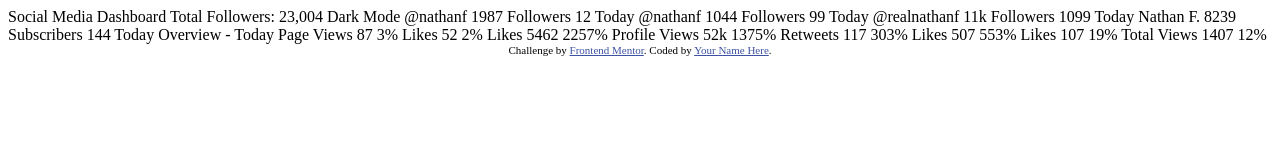
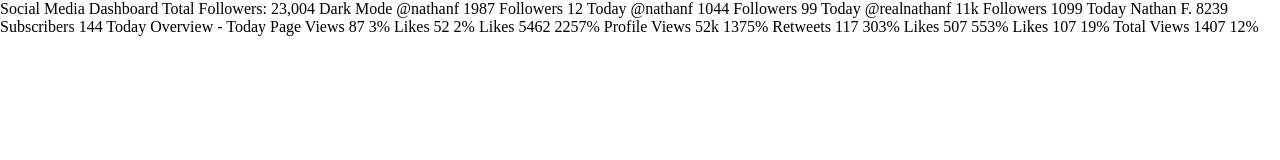
Before and after one commit to AbePlays/Frontend-Challenge-12, a plain HTML site: page index.html in a window 1280 px wide. Drawn offline with Linux system fonts and the light colour scheme.

Commit message:
Added scss to the project

```diff
--- a/index.html
+++ b/index.html
@@ -1,87 +1,27 @@
 <!DOCTYPE html>
 <html lang="en">
   <head>
-  <meta charset="UTF-8">
-  <meta name="viewport" content="width=device-width, initial-scale=1.0"> <!-- displays site properly based on user's device -->
+    <meta charset="UTF-8" />
+    <meta name="viewport" content="width=device-width, initial-scale=1.0" />
+    <!-- displays site properly based on user's device -->
 
-  <link rel="icon" type="image/png" sizes="32x32" href="./images/favicon-32x32.png">
+    <link
+      rel="icon"
+      type="image/png"
+      sizes="32x32"
+      href="./images/favicon-32x32.png"
+    />
 
     <title>Frontend Mentor | [Challenge Name Here]</title>
+    <link rel="stylesheet" href="./style/style.css" />
 
     <!-- Feel free to remove these styles or customise in your own stylesheet 👍 -->
-  <style>
-    .attribution { font-size: 11px; text-align: center; }
-    .attribution a { color: hsl(228, 45%, 44%); }
-  </style>
   </head>
   <body>
-
-  Social Media Dashboard
-  Total Followers: 23,004
-
-  Dark Mode
-
-
-
-  @nathanf
-  1987
-  Followers
-  12 Today
-
-  @nathanf
-  1044
-  Followers
-  99 Today
-
-  @realnathanf
-  11k
-  Followers
-  1099 Today
-
-  Nathan F.
-  8239
-  Subscribers
-  144 Today
-
-
-
-  Overview - Today
-
-  Page Views
-  87
-  3%
-
-  Likes
-  52
-  2%
-
-  Likes
-  5462
-  2257%
-
-  Profile Views
-  52k
-  1375%
-
-  Retweets
-  117
-  303%
-
-  Likes
-  507
-  553%
-
-  Likes
-  107
-  19%
-
-  Total Views
-  1407
-  12%
-
-  <div class="attribution">
-    Challenge by <a href="https://www.frontendmentor.io?ref=challenge" target="_blank">Frontend Mentor</a>.
-    Coded by <a href="#">Your Name Here</a>.
-  </div>
+    Social Media Dashboard Total Followers: 23,004 Dark Mode @nathanf 1987
+    Followers 12 Today @nathanf 1044 Followers 99 Today @realnathanf 11k
+    Followers 1099 Today Nathan F. 8239 Subscribers 144 Today Overview - Today
+    Page Views 87 3% Likes 52 2% Likes 5462 2257% Profile Views 52k 1375%
+    Retweets 117 303% Likes 507 553% Likes 107 19% Total Views 1407 12%
   </body>
 </html>
--- /dev/null
+++ b/style/style.scss
@@ -0,0 +1,7 @@
+*,
+*::before,
+*::after {
+  margin: 0;
+  padding: 0;
+  box-sizing: border-box;
+}
```
Also changed, not shown: style/style.css (added), 1 other file. Lines whose indentation alone changed are shown as unchanged.
